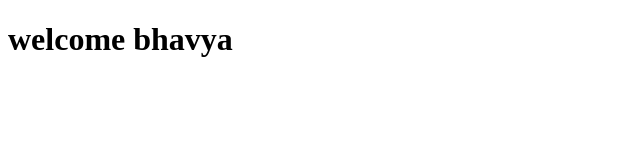
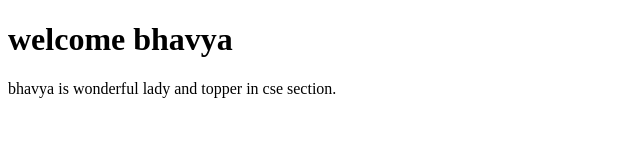
Before and after one commit to BHANUKOLLEPARA/josh, a plain HTML site: page index.html in a window 1280 px wide. Shown: the whole page, without its empty margins (0-640 px from the left). Drawn offline with Linux system fonts and the light colour scheme.

Commit message:
this is version 2

```diff
--- a/index.html
+++ b/index.html
@@ -7,5 +7,6 @@
   </head>
   <body>
     <h1>welcome bhavya</h1>
+    <p>bhavya is wonderful lady and topper in cse section.</p>
   </body>
 </html>
```
